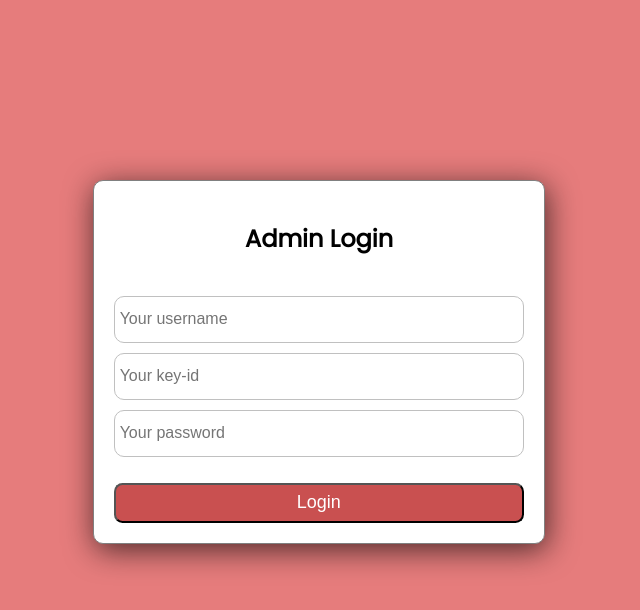
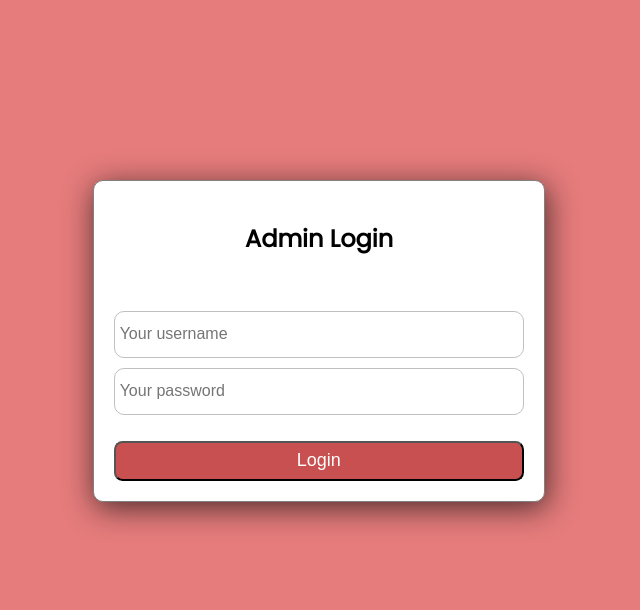
Before and after one commit to Parasite-231/HandyMan, a PHP site: page /adminLogin.php in a window 1280 px wide. Shown: the top 610 px of the page, without its empty margins (321-961 px from the left). Run offline with PHP 8.4, Linux system fonts and the light colour scheme; some libraries are stand-ins or nearby versions.

Commit message:
Admin login form's key-id section removed

```diff
--- a/FRONT-END SECTION/HTML SCRIPTS/Admin_panel/adminLogin.php
+++ b/FRONT-END SECTION/HTML SCRIPTS/Admin_panel/adminLogin.php
@@ -23,13 +23,14 @@ $css = '';
 <body>
     <div class="container" style="<?php echo $css ?>">
         <form action="" method="POST">
-            <h2>Admin Login</h2>
-            <input type="text" id="username" name="username" placeholder="Your username" required>
-            <input type="text" id="key-id" name="key-id" placeholder="Your key-id" required>
+        <h2>Admin Login</h2>
+            <input type="text" id="username" style="margin-top: 15px" name="username" placeholder="Your username" required>
+          <!--   <input type="text" id="key-id" name="key-id" placeholder="Your key-id" required> -->
             <input type="password" id="password" name="password" placeholder="Your password" required>
             <!-- <div class="btn"> -->
             <button class="btn" type="submit" name="login">Login</button>
-        </form>
+         <!-- </div> -->
+         </form>
         <!-- </div> -->
     </div>
 </body>
```
